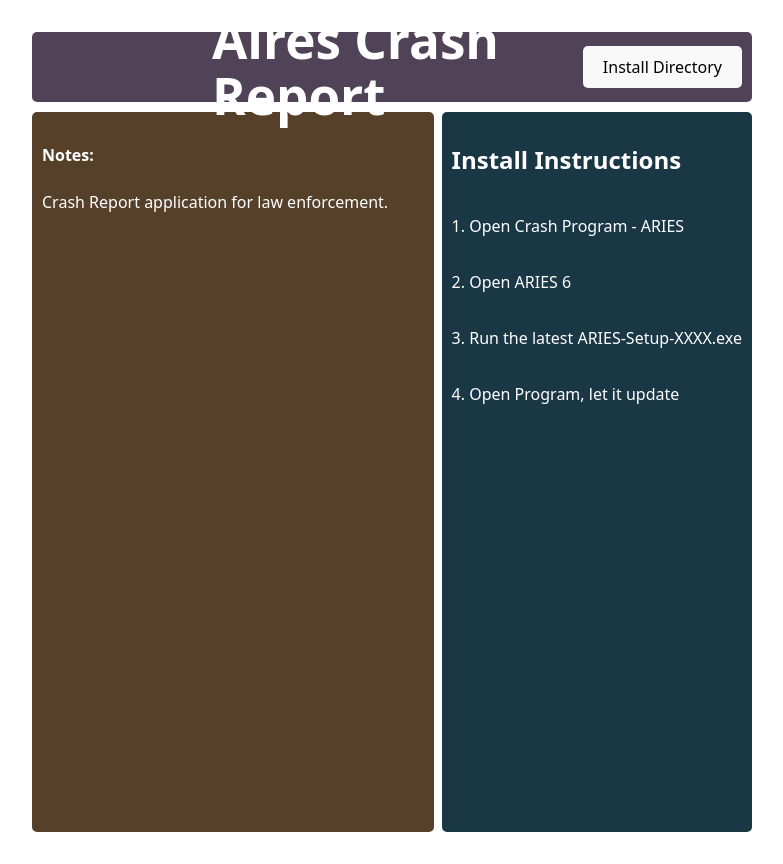
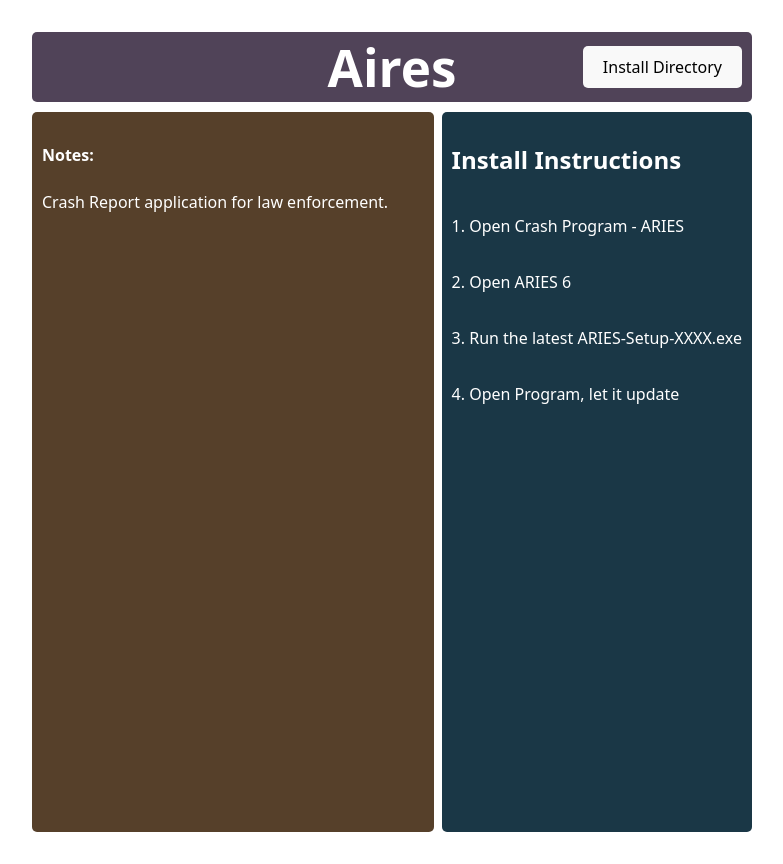
Before and after one commit to huntingtonccis/ccis-docs, a React (Vite) app: page /Aries in a window 1280 px wide. Shown: the whole page, without its empty margins (248-1031 px from the left). Built offline with nearby package versions, Linux system fonts and the light colour scheme.

Commit message:
changed the Aries component header to fit on page

```diff
--- a/src/components/Aries.jsx
+++ b/src/components/Aries.jsx
@@ -9,7 +9,7 @@
     <div className="grid-container">
       <div className="header-cell">
       <div className="header">
-        <h1>Aires Crash Report</h1>
+        <h1>Aires</h1>
         <button className='button' onClick={handleButtonClick}>Install Directory</button>
       </div>
       </div>
```
